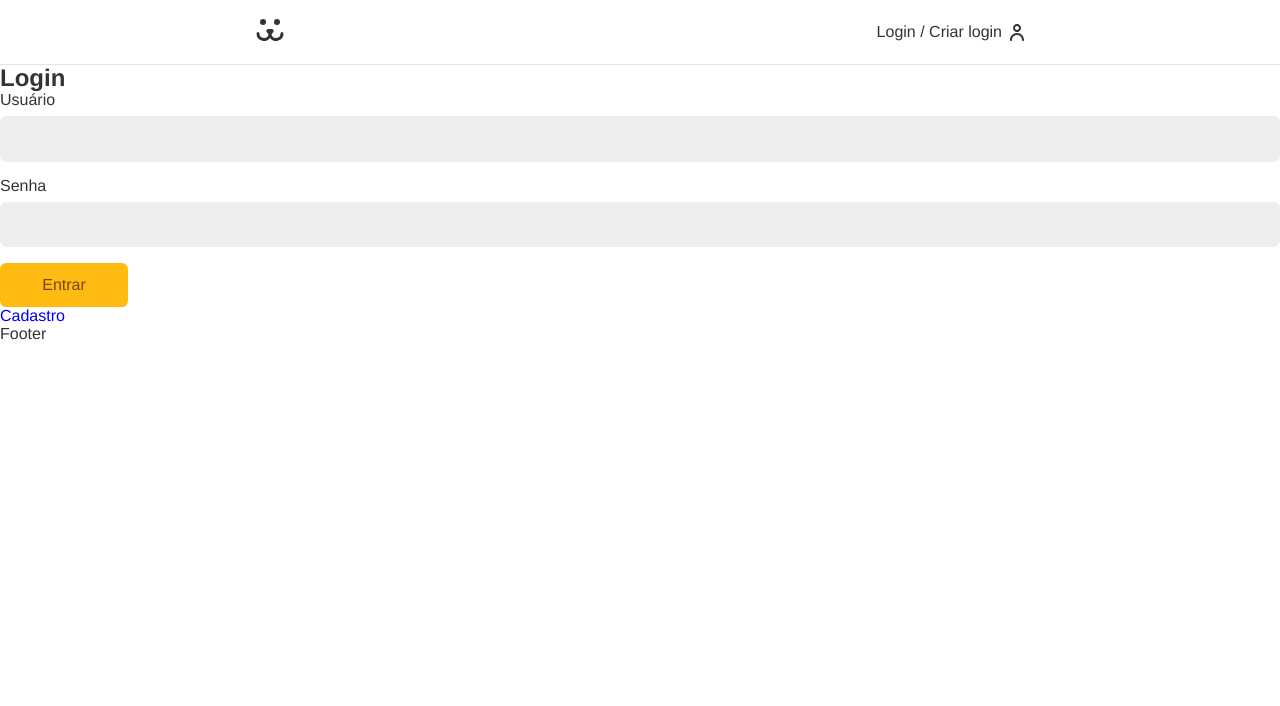
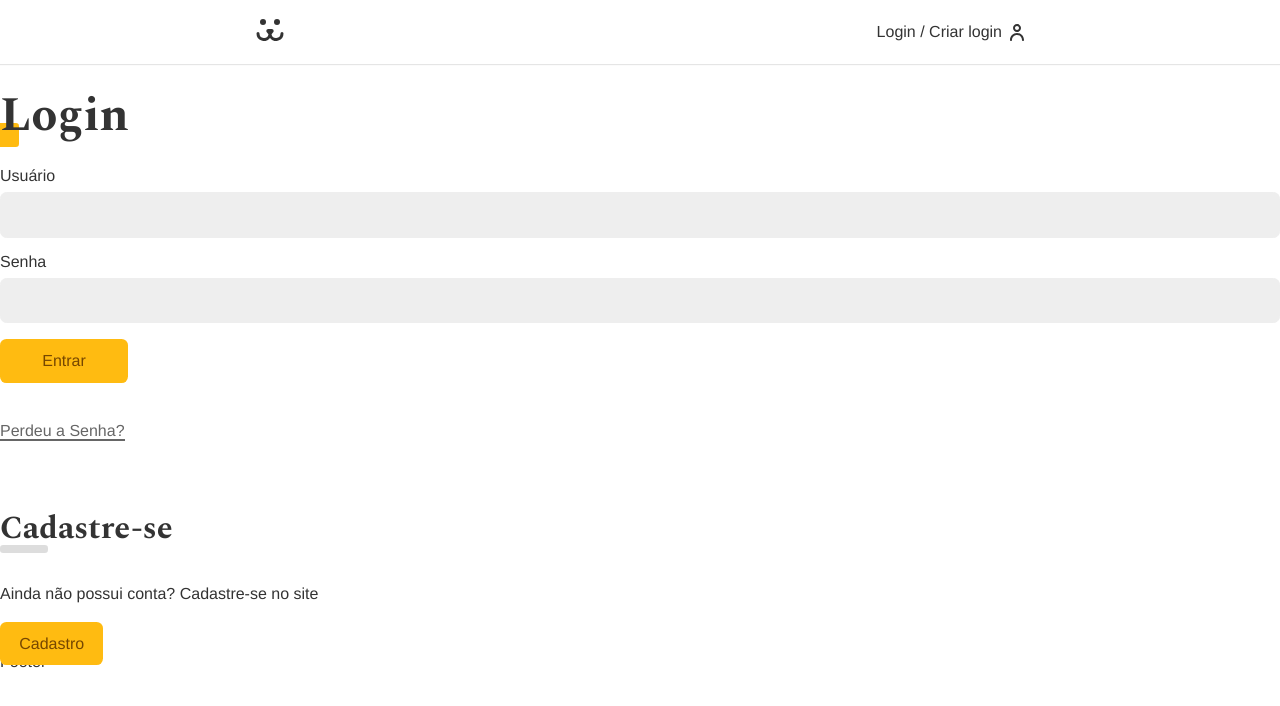
Before and after one commit to Sh4kaa/dogs, a React (Create React App) app: page /login in a window 1280 px wide. Shown: the top 706 px of the page. Built offline with nearby package versions, Linux system fonts and the light colour scheme.

Commit message:
style Login form

```diff
--- a/src/App.css
+++ b/src/App.css
@@ -1,3 +1,4 @@
+@import url('https://fonts.googleapis.com/css2?family=Spectral:wght@700&display=swap');
 * {
   box-sizing: border-box;
 }
@@ -47,4 +48,40 @@
 
 a {
   text-decoration: none;
+  color: #333;
 }
+
+.title {
+  font-family: var(--type-second);
+  line-height: 1.5em;
+  font-size: 3rem;
+  margin: 1rem 0;
+  position: relative;
+  z-index: 1;
+}
+
+.title::after {
+  content: '';
+  display: block;
+  position: absolute;
+  width: 1.5rem;
+  height: 1.5rem;
+  background: #fb1;
+  bottom: 5px;
+  left: -5px;
+  border-radius: 0.2rem;
+  z-index: -1;
+}
+
+.animeLeft {
+  opacity: 0;
+  transform: translateX(-20px);
+  animation: animeLeft 0.3s forwards;
+}
+
+@keyframes animeLeft {
+  to {
+    opacity: 1;
+    transform: initial;
+  }
+}
--- /dev/null
+++ b/src/Components/Helper/Error.js
@@ -0,0 +1,10 @@
+import React from 'react'
+
+const Error = ({ error }) => {
+  if (!error) return null
+  return (
+    <p style={{ color: '#f31', margin: '1rem 0' }}>{error}</p>
+  )
+}
+
+export default Error
--- a/src/Components/Login/LoginForm.js
+++ b/src/Components/Login/LoginForm.js
@@ -4,6 +4,9 @@
 import Button from '../Forms/Button';
 import useForm from '../../Hooks/useForm';
 import { UserContext } from '../../UserContext';
+import Error from '../Helper/Error';
+import styles from './LoginForm.module.css'
+import styleBtn from '../Forms/Button.module.css'
 
 const LoginForm = () => {
   const username = useForm();
@@ -20,17 +23,24 @@
   }
 
   return (
-    <section>
-      <h1>Login</h1>
-      <form action="" onSubmit={handleSubmit}>
+    <section className="animeLeft">
+      <h1 className="title">Login</h1>
+      <form className={styles.form} onSubmit={handleSubmit}>
         <Input label="Usuário" type="text" name="username" {...username} />
         <Input label="Senha" type="password" name="password" {...password} />
         {loading ? <Button disabled>Carregando...</Button> : (
           <Button>Entrar</Button>
         )}
-        {error && <p>{error}</p>}
+        <Error error={error} />
       </form>
-      <Link to="/login/criar">Cadastro</Link>
+      <Link className={styles.perdeu} to="/login/perdeu">
+        Perdeu a Senha?
+      </Link>
+      <div className={styles.cadastro}>
+        <h2 className={styles.subtitle}>Cadastre-se</h2>
+        <p>Ainda não possui conta? Cadastre-se no site</p>
+        <Link className={styleBtn.button} to="/login/criar">Cadastro</Link>
+      </div>
     </section>
   );
 };
--- /dev/null
+++ b/src/Components/Login/LoginForm.module.css
@@ -0,0 +1,41 @@
+.form {
+  margin-bottom: 2rem;
+}
+
+.perdeu {
+  display: inline-block;
+  color: #666;
+  padding: 0.5rem 0;
+  line-height: 1;
+}
+.perdeu::after {
+  content: '';
+  height: 2px;
+  width: 100%;
+  background: currentColor;
+  display: block;
+}
+
+.cadastro {
+  margin-top: 4rem;
+}
+
+.cadastro p {
+  margin-top: 2rem;
+  margin-bottom: 2rem;
+}
+
+.subtitle {
+  font-family: var(--type-second);
+  line-height: 1;
+  font-size: 2rem;
+}
+
+.subtitle::after {
+  content: '';
+  display: block;
+  background: #ddd;
+  height: 0.5rem;
+  width: 3rem;
+  border-radius: 0.2rem;
+}
```
